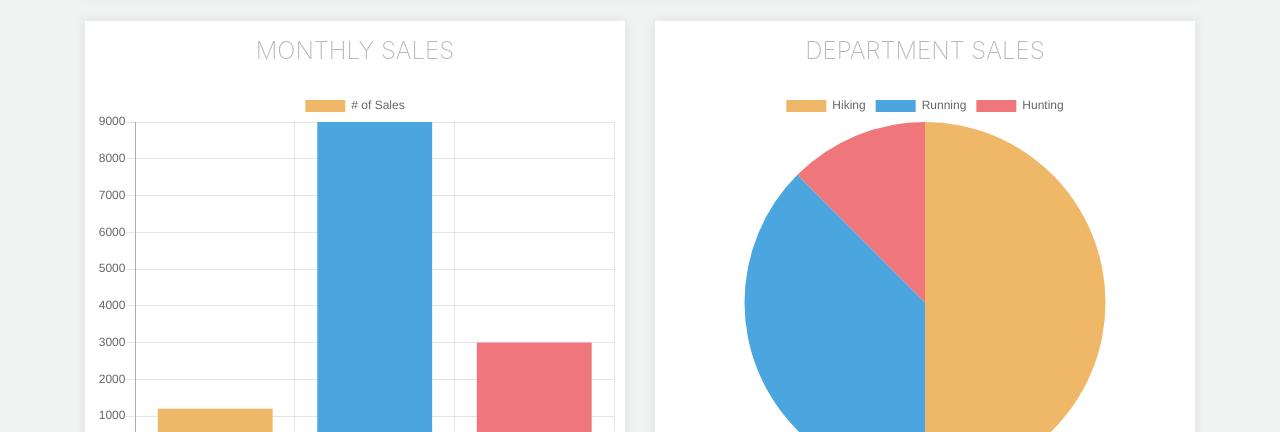
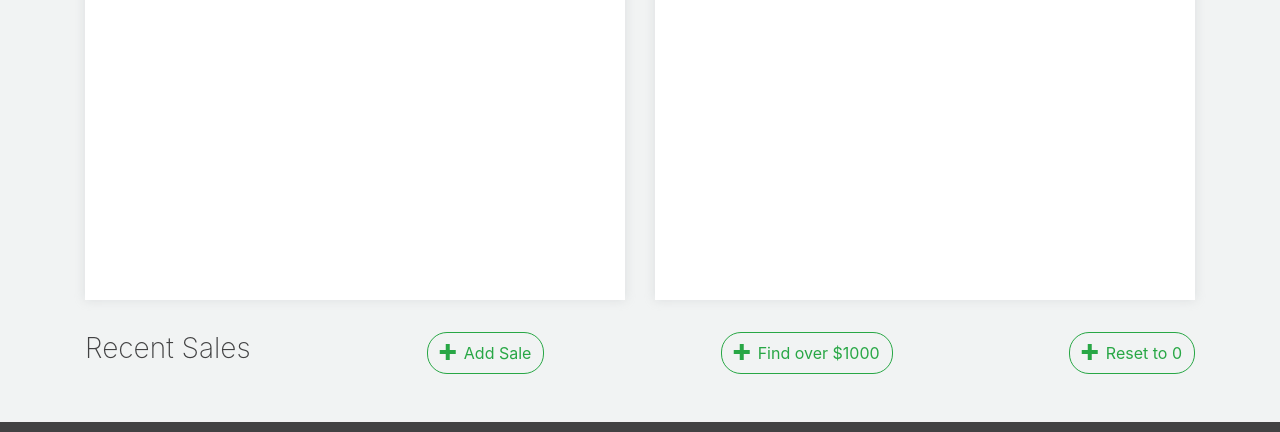
Before and after one commit to hanssenstijn/pluralsightJS, a plain HTML site: page arrays&collections/01 Starter Project/index.html in a window 1280 px wide. Shown: the part 367-799 px from the top of the page. Drawn offline with nearby package versions, Linux system fonts and the light colour scheme; grey boxes are pictures that could not be loaded.

Commit message:
working with arrays and sets

```diff
--- a/arrays&collections/01 Starter Project/index.html
+++ b/arrays&collections/01 Starter Project/index.html
@@ -62,6 +62,13 @@
 			<h3>Recent Sales</h3>
 			<button type="button" class="btn btn-outline-success" data-toggle="modal" data-target="#exampleModal"><span
 					class="oi oi-plus pr-2"></span>Add Sale</button>
+
+			<button type="button" class="btn btn-outline-success" onclick="findOver1000()"><span
+					class="oi oi-plus pr-2"></span>Find over $1000</button>
+
+			<button type="button" class="btn btn-outline-success" onclick="resetNum()"><span
+					class="oi oi-plus pr-2"></span>Reset to 0</button>
+
 		</div>
 
 		<!-- New Sales View -->
--- a/arrays&collections/01 Starter Project/js/page.js
+++ b/arrays&collections/01 Starter Project/js/page.js
@@ -1,70 +1,92 @@
 // Charts
 let ctx = document.getElementById('monthlySales').getContext('2d');
 let pieCtx = document.getElementById('deptSales').getContext('2d');
+
 let yearlyLabel = document.getElementById('yearlyTotal');
 
-let monthlySales = Array.of(1200, 9000, 3000);
-let monthlyLabels = Array.of('Oct', 'Nov', 'Dec');
+let newAmount = document.getElementById('idemAmount')
+let newMonth = document.getElementById('monthId');
 
-let deptSales = Array.of(12, 9, 3);
-let deptLabels = Array.of('Hiking', 'Running', 'Hunting');
+// let monthlySales = Array.of(500, 9000, 3000, 4000);
+// let monthlyLabels = Array.of('Oct', 'Nov', 'Dec');
 
-function addYearlyTotal(a, b, c) {
-  return a + b + c;
-}
+// let deptSales = Array.of(12, 9, 3);
+// let deptLabels = Array.of('Hiking', 'Running', 'Hunting');
 
-let octNums = Array.of(12000, 1000, 9000);
-let novNums = Array.of(1000, 2000, 8000);
-let decNums = Array.of(2000, 3000, 4000);
+let yearlyTotal = 0;
 
-let total = Array.of(addYearlyTotal(...octNums), addYearlyTotal(...novNums), addYearlyTotal(...decNums));
+const monthlySales = new Set();
+const monthlyLabels = new Set();
 
-let yearlyTotal = addYearlyTotal(...monthlySales);
-yearlyLabel.innerHTML = "$" + yearlyTotal;
-// Bar
-var monthlySalesChart = new Chart(ctx, {
-  type: 'bar',
-  data: {
-    labels: monthlyLabels,
-    datasets: [{
-      label: '# of Sales',
-      data: monthlySales,
-      backgroundColor: [
-        'rgba(238, 184, 104, 1)',
-        'rgba(75, 166, 223, 1)',
-        'rgba(239, 118, 122, 1)',
-      ],
-      borderWidth: 0
-    }]
-  },
-  options: {
-    scales: {
-      yAxes: [{
-        ticks: {
-          beginAtZero: true
-        }
-      }]
-    }
-  }
-});
 
-// Pie
-var deptSalesChart = new Chart(pieCtx, {
-  type: 'pie',
-  data: {
-    labels: deptLabels,
-    datasets: [{
-      label: '# of Sales',
-      data: deptSales,
-      backgroundColor: [
-        'rgba(238, 184, 104, 1)',
-        'rgba(75, 166, 223, 1)',
-        'rgba(239, 118, 122, 1)',
-      ],
-      borderWidth: 0
-    }]
-  },
-  options: {
+// function addYearlyTotal(x) {
+//   yearlyTotal = x + yearlyTotal;
+// }
 
-  }
-})
+// monthlySales.forEach(addYearlyTotal);
+
+// let octNums = Array.of(12000, 1000, 9000);
+// let novNums = Array.of(1000, 2000, 8000);
+// let decNums = Array.of(2000, 3000, 4000);
+
+// // let total = Array.of(addYearlyTotal(...octNums), addYearlyTotal(...novNums), addYearlyTotal(...decNums));
+
+// yearlyLabel.innerHTML = "$" + yearlyTotal;
+
+// function findOver1000() {
+//   let firstThousand = monthlySales.findIndex(element => element > 1000);
+//   alert(firstThousand);
+// }
+
+// function resetNum() {
+//   monthlySales.fill(0);
+//   monthlySalesChart.update();
+// }
+
+// // Bar
+// var monthlySalesChart = new Chart(ctx, {
+//   type: 'bar',
+//   data: {
+//     labels: monthlyLabels,
+//     datasets: [{
+//       label: '# of Sales',
+//       data: monthlySales,
+//       backgroundColor: [
+//         'rgba(238, 184, 104, 1)',
+//         'rgba(75, 166, 223, 1)',
+//         'rgba(239, 118, 122, 1)',
+//       ],
+//       borderWidth: 0
+//     }]
+//   },
+//   options: {
+//     scales: {
+//       yAxes: [{
+//         ticks: {
+//           beginAtZero: true
+//         }
+//       }]
+//     }
+//   }
+// });
+
+// // Pie
+// var deptSalesChart = new Chart(pieCtx, {
+//   type: 'pie',
+//   data: {
+//     labels: deptLabels,
+//     datasets: [{
+//       label: '# of Sales',
+//       data: deptSales,
+//       backgroundColor: [
+//         'rgba(238, 184, 104, 1)',
+//         'rgba(75, 166, 223, 1)',
+//         'rgba(239, 118, 122, 1)',
+//       ],
+//       borderWidth: 0
+//     }]
+//   },
+//   options: {
+
+//   }
+// })
```
